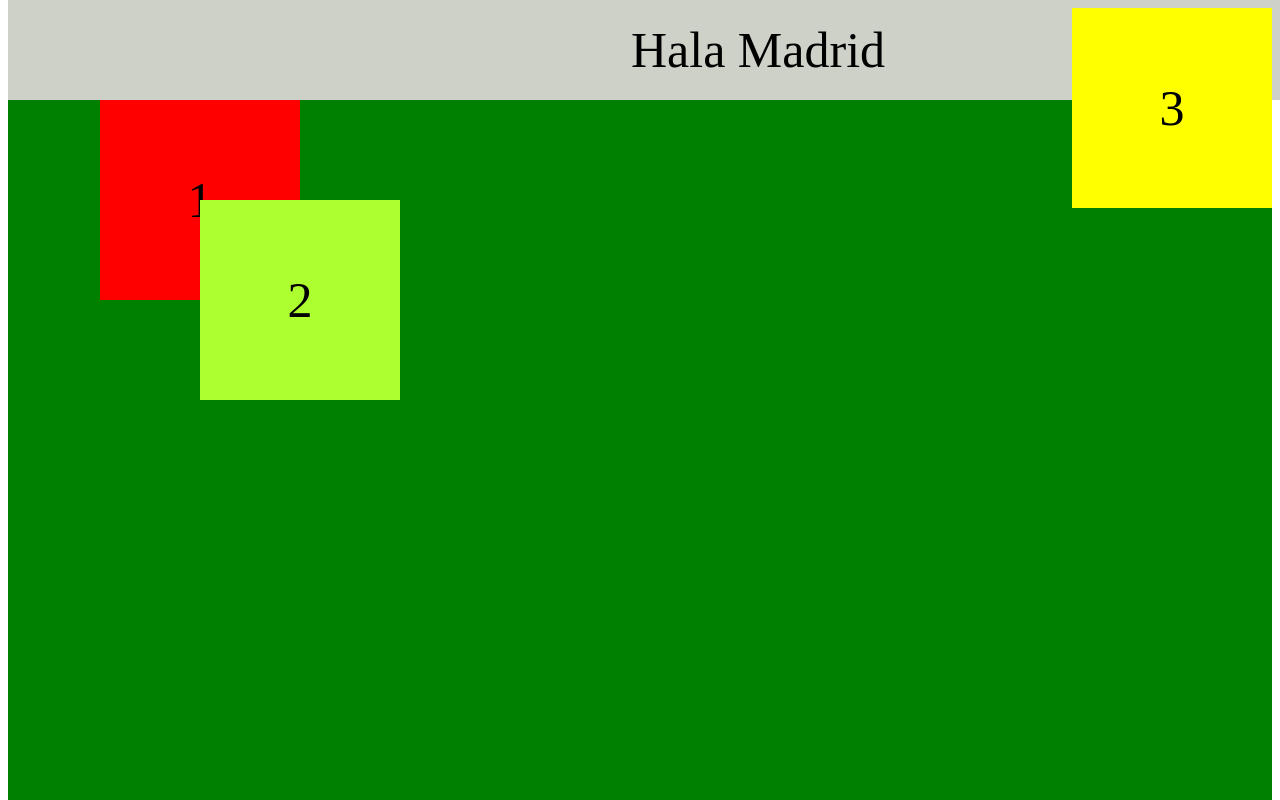
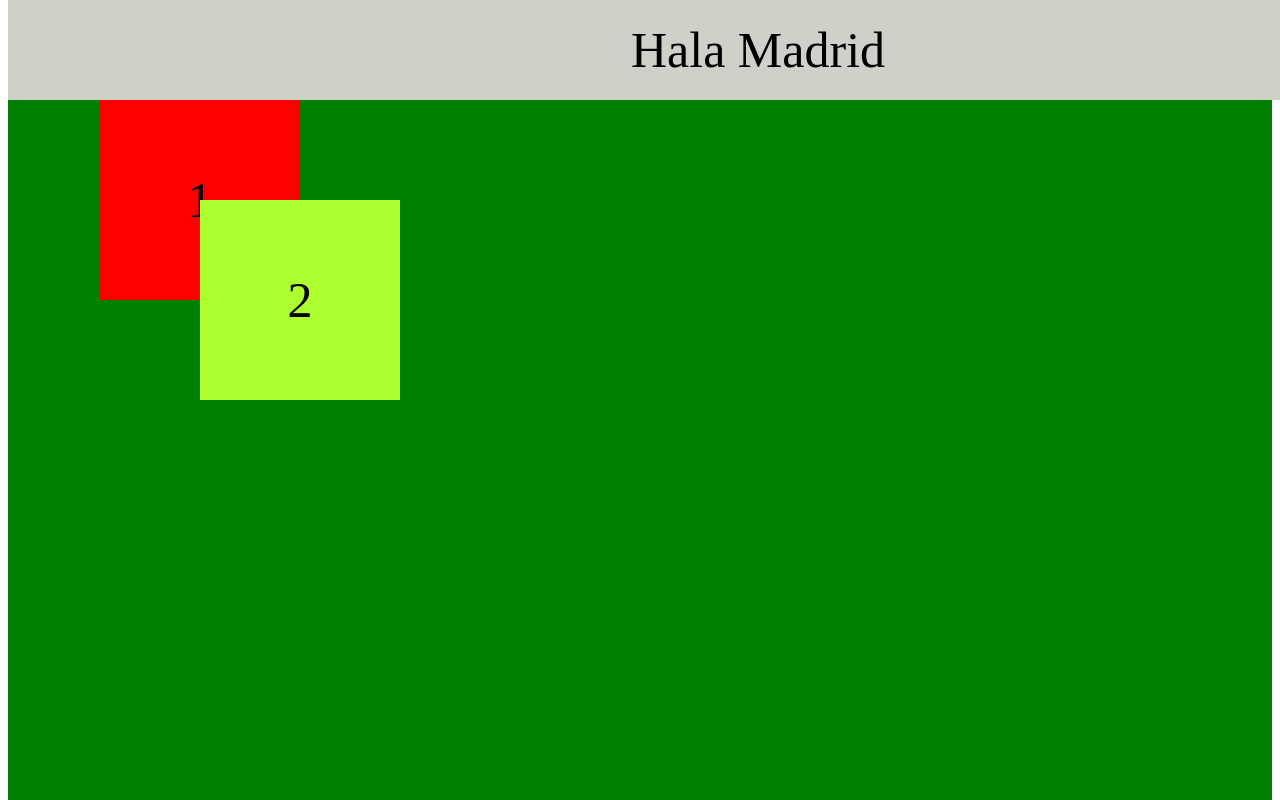
Before and after one commit to shahrom123/Test, a plain HTML site: page index.html in a window 1280 px wide. Shown: the top 800 px of the page. Drawn offline with Linux system fonts and the light colour scheme.

Commit message:
some change

```diff
--- a/index.html
+++ b/index.html
@@ -11,7 +11,6 @@
     <div class="container">
         <div class="z-index1">1</div>
         <div class="z-index2">2</div>
-        <div class="z-index3">3</div>
     </div>
     <div>
       <div class="z-index4">Hala Madrid</div>
```
